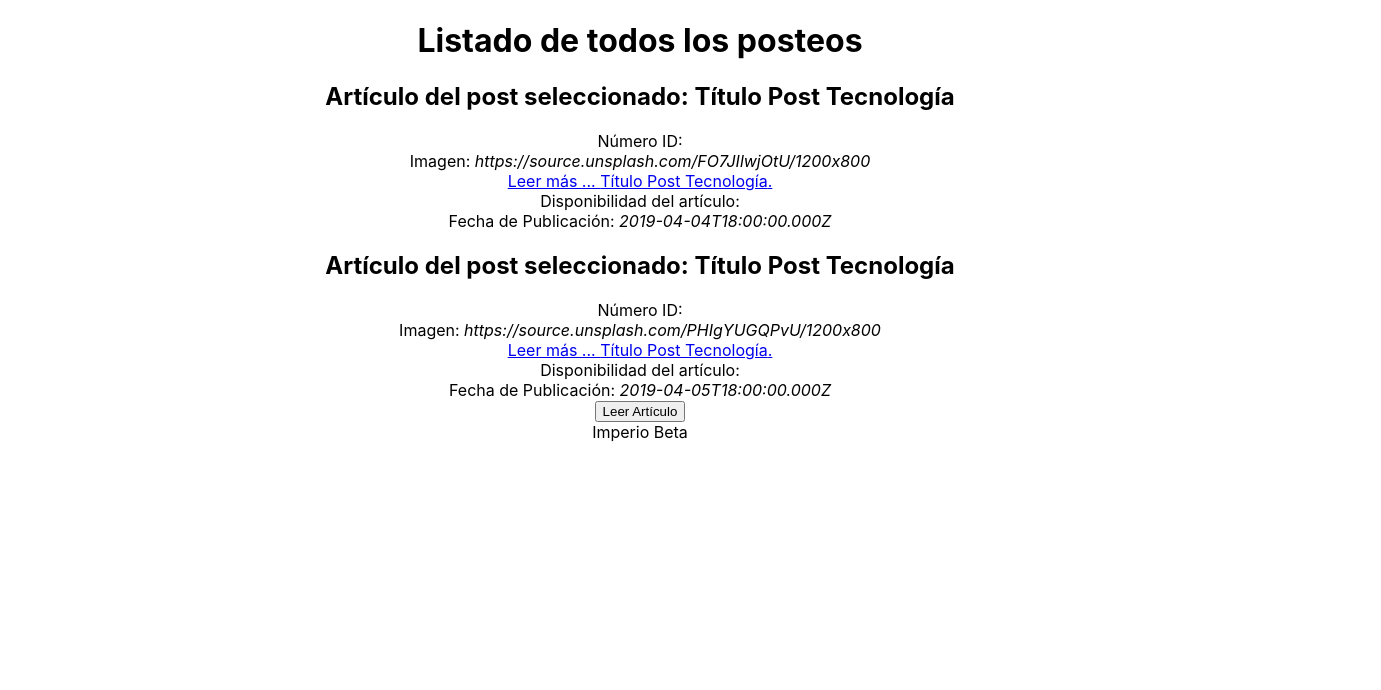
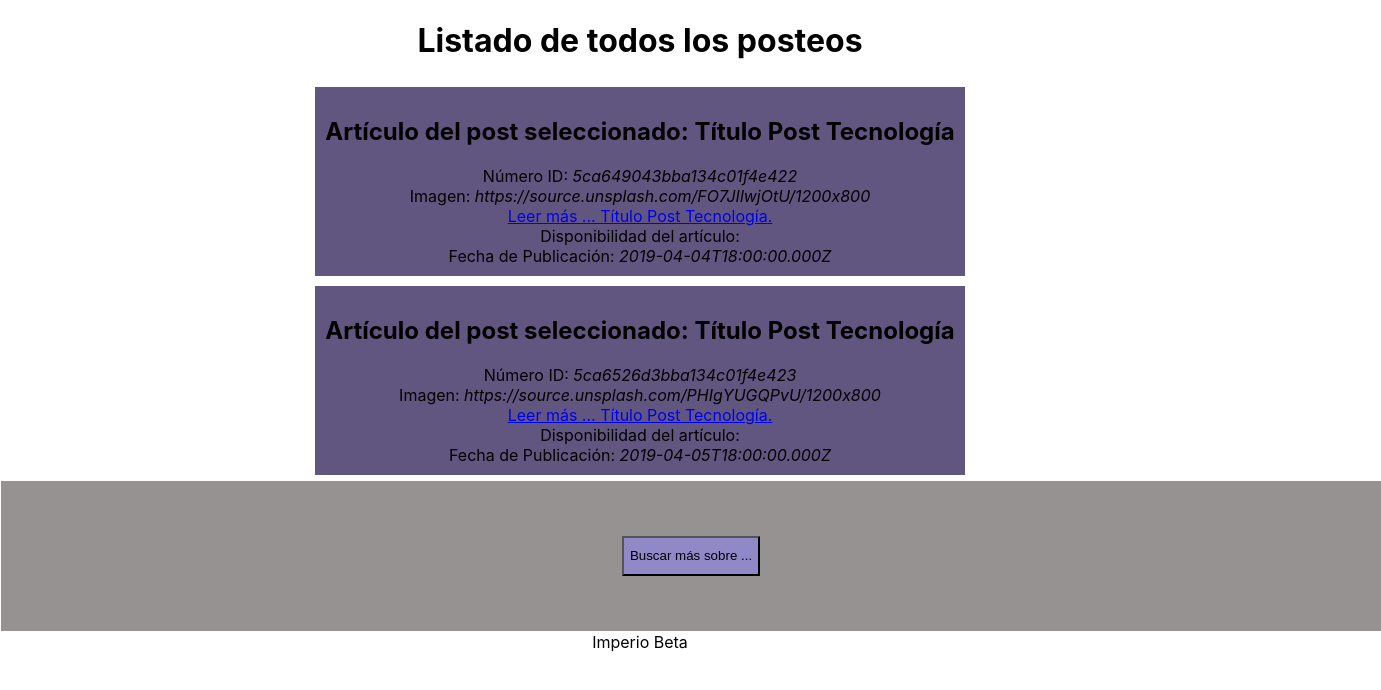
Before and after one commit to n12estudio/challenge_v1_Mar19, a React (Create React App) app: page /public/post in a window 1280 px wide. Shown: the top 690 px of the page, 1381 px wide, since content can reach past the window. Built offline with nearby package versions, Linux system fonts and the light colour scheme.

Commit message:
Se ha generado la acción para hacer fetchAllPost se ha ligado con el container que tendra todos los posts.

```diff
--- a/src/actions/fetchAllPost.js
+++ b/src/actions/fetchAllPost.js
@@ -1,5 +1,3 @@
-export const fetchAllPost = () => {
-debugger;
-    return { type: 'FETCH_ALL_POSTS', payload: null}
+import { FETCH_ALL_POSTS } from './../constants/index';
 
-};
+export const fetchAllPost = () => ( { type: FETCH_ALL_POSTS, payload: null} );
--- a/src/components/PostActions.js
+++ b/src/components/PostActions.js
@@ -5,8 +5,9 @@ import PropTypes from 'prop-types';
 const PostActions = ({ children }) => {
     return (
         <div>
-           <div className= "Post-Actions"></div>
+           <div className= "post-actions">
            <div>{children}</div>
+           </div>
         </div>
     );
 };
--- a/src/components/PostListItem.js
+++ b/src/components/PostListItem.js
@@ -3,7 +3,7 @@ import PropTypes from 'prop-types';
 import { Link } from 'react-router-dom';
 
 
-const PostListItem = ({ title, id, images, isPrivate, publish_date }) => {
+const PostListItem = ({ title, _id, images, isPrivate, publish_date }) => {
     return (
         <div>
             <div className = "post-list-item">
@@ -11,7 +11,7 @@ const PostListItem = ({ title, id, images, isPrivate, publish_date }) => {
 
                     <h2>Artículo del post seleccionado: {title} </h2>
 
-                    <div>Número ID: <i>{id}</i></div>
+                    <div>Número ID: <i>{_id}</i></div>
                     <div>Imagen: <i>{images}</i>
                     <br/>
                     <Link to = '/public/post/:idPost' >Leer más ... {title}.</Link>
@@ -29,14 +29,12 @@ const PostListItem = ({ title, id, images, isPrivate, publish_date }) => {
 
 PostListItem.propTypes = {
     title: PropTypes.string.isRequired,
-    id: PropTypes.string.isRequired,
+    _id: PropTypes.string.isRequired,
     images: PropTypes.element.isRequired,
     isPrivate: PropTypes.bool.isRequired,
     text: PropTypes.string.isRequired,
     status: PropTypes.string.isRequired,
     publish_date: PropTypes.string.isRequired,
-
-
 };
 
 export default PostListItem;
--- a/src/components/PostsList.js
+++ b/src/components/PostsList.js
@@ -10,13 +10,14 @@ const PostsList =  ({ posts }) => {
             {
              posts = posts.map( apts =>
                     <PostListItem
-                    key={apts.id}
+                    key={apts._id}
                     title={apts.title}
-                    id={apts.id}
+                    _id={apts._id}
                     images= {apts.images}
                     isPrivate = {apts.isPrivate}
                     publish_date= {apts.publish_date}
-
+                    text={apts.text}
+                    status = {apts.status}
                     ></PostListItem> )
 
             }
--- /dev/null
+++ b/src/constants/index.js
@@ -0,0 +1 @@
+export const FETCH_ALL_POSTS = 'FETCH_ALL_POSTS' ;
--- a/src/containers/AllPostsContainer.js
+++ b/src/containers/AllPostsContainer.js
@@ -1,9 +1,11 @@
 import React, { Component } from 'react';
 import PropTypes from 'prop-types';
+import { withRouter } from 'react-router-dom';
 import {  connect } from 'react-redux';
 import AppFrame from './../components/AppFrame';
 import  PostsList  from './../components/PostsList';
 import  PostActions  from './../components/PostActions';
+import { fetchAllPost } from './../actions/fetchAllPost';
 
 
 
@@ -39,11 +41,13 @@ const posts = [
 
 class AllPostsContainer extends Component {
 
-
+  componentDidMount(){
+    this.props.fetchAllPost() ;
+  }
 
   handleOnCLick = () => {
     console.log('handleOnCLick');
-
+    this.props.history.push('/')
   }
     renderBody = posts => (
         <div>
@@ -52,8 +56,8 @@ class AllPostsContainer extends Component {
             urlPath={'/public/post'}
           ></PostsList>
 
-          <PostActions>
-            <button onClick={this.handleOnCLick}>Leer Artículo</button>
+          <PostActions className="post-actions">
+            <button onClick={this.handleOnCLick}>Buscar más sobre ...</button>
           </PostActions>
           </div>
     );
@@ -68,11 +72,17 @@ class AllPostsContainer extends Component {
         );
     }
 }
- AllPostsContainer.propTypes = {
 
- }
+AllPostsContainer.propTypes = {
+  fetchAllPost: PropTypes.func.isRequired,
+
+ };
+
+const mapDispatchToProps = dispatch => (
+  {
+    fetchAllPost: () => dispatch( fetchAllPost() )
+  }
+)
 
 
-
-
-export default AllPostsContainer;
+export default withRouter( connect(null, mapDispatchToProps)( AllPostsContainer));
--- a/src/index.css
+++ b/src/index.css
@@ -7,8 +7,23 @@ body {
   -webkit-font-smoothing: antialiased;
   -moz-osx-font-smoothing: grayscale;
 }
+.post-actions {
+    width: 100% ;
+    background: rgb(151, 146, 146) ;
+    padding: 50px;
+    margin: 1px ;
+}
 
-code {
-  font-family: source-code-pro, Menlo, Monaco, Consolas, "Courier New",
-    monospace;
+.post-actions button {
+  background: rgb(143, 137, 199);
+  min-width: 100px;
+  height: 40px;
+  margin: 5px;
 }
+
+.post-list-item .field {
+    margin: 5px;
+    padding: 10px;
+    background:  rgb(97, 86, 128);
+    display: inline-block ;
+}
--- a/src/store/index.js
+++ b/src/store/index.js
@@ -1,4 +1,8 @@
-import {  createStore} from 'redux';
+import {  createStore, compose } from 'redux';
+
+
+const composeEnhancers = window.__REDUX_DEVTOOLS_EXTENSION_COMPOSE__ || compose ;
+
 const reducers = state => state ;
 
-export const store = createStore( reducers, {}) ;
+export const store = createStore( reducers, {}, composeEnhancers() ) ;
```
